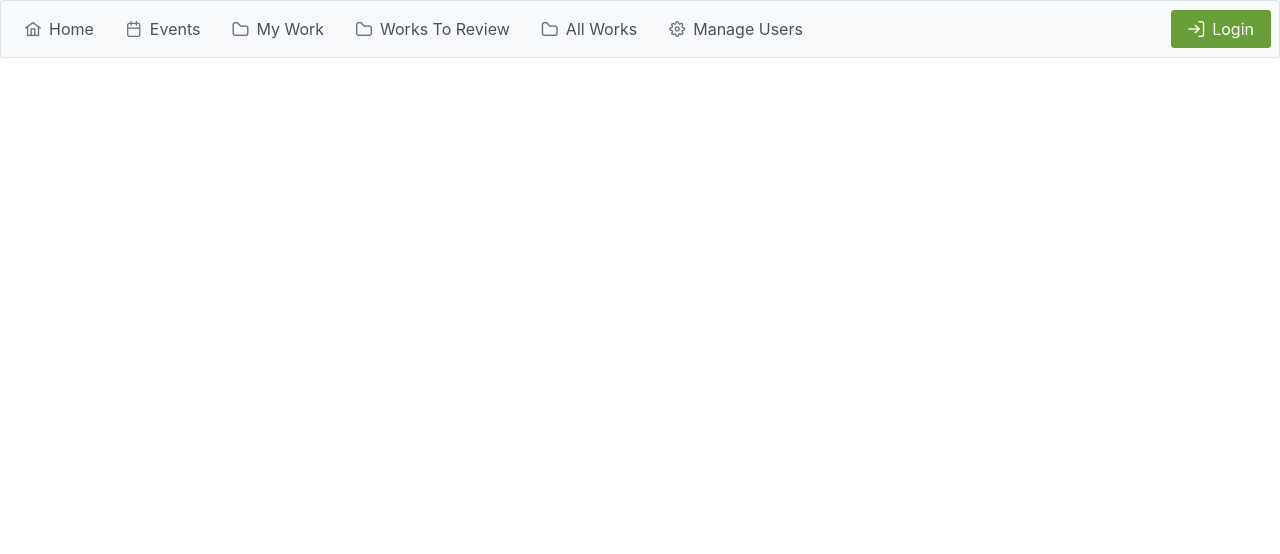
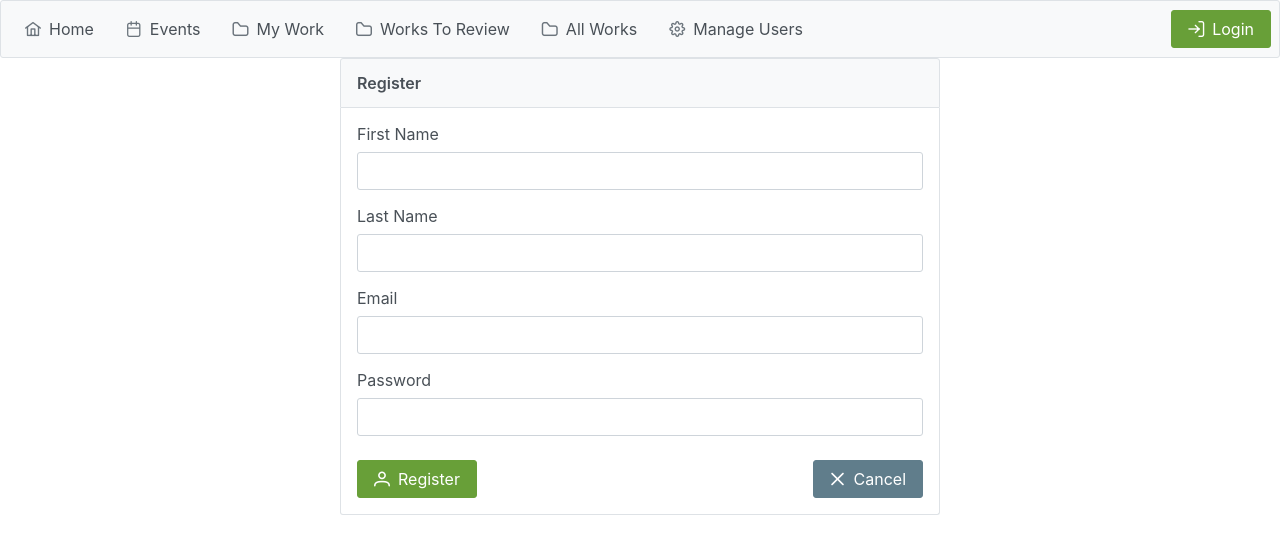
Before and after one commit to Tipek9797/SIProject, a React (Create React App) app in the folder frontend/: page /auth/register in a window 1280 px wide. Shown: the top 554 px of the page. Built offline with nearby package versions, Linux system fonts and the light colour scheme.

Commit message:
Add register page

```diff
--- a/frontend/src/App.js
+++ b/frontend/src/App.js
@@ -7,6 +7,7 @@ import Event from './pages/eventsPage/Event';
 // Pridaj ďalšie importy pre ostatné stránky podľa potreby
 import Navbar from "./components/navigation/Navbar";
 import ManageUsers from "./pages/manageUsersPage/ManageUsers";
+import Register from './pages/registerPage/Register';
 
 function App() {
     return (
@@ -17,6 +18,7 @@ function App() {
                     <Route path="/" element={<Navigate to="/auth/login" replace />} />
                     <Route path="/home" element={<Home />} />
                     <Route path="/auth/login" element={<LoginPage />} />
+                    <Route path="/auth/register" element={<Register />} />
                     <Route path="/manageusers" element={<ManageUsers />} />
                     <Route path="/all-works" element={<AllWorks />} />
                     <Route path="/events" element={<Event />} />
--- a/frontend/src/pages/registerPage/Register.jsx
+++ b/frontend/src/pages/registerPage/Register.jsx
@@ -0,0 +1,94 @@
+import React, { useState } from "react";
+import { InputText } from 'primereact/inputtext';
+import { Button } from 'primereact/button';
+import { Panel } from 'primereact/panel';
+import { useNavigate } from 'react-router-dom';
+import { Toast } from 'primereact/toast';
+import "./register.css";
+
+export default function Register() {
+    const [name, setName] = useState('');
+    const [lastName, setLastName] = useState('');
+    const [email, setEmail] = useState('');
+    const [password, setPassword] = useState('');
+
+    const [errorFields, setErrorFields] = useState({ name: false, lastName: false, email: false, password: false });
+    const toast = React.useRef(null);
+    const navigate = useNavigate();
+
+    const validateEmail = (email) => {
+        const re = /^[^\s@]+@[^\s@]+\.[^\s@]+$/;
+        return re.test(String(email).toLowerCase());
+    };
+
+    const handleCancel = () => {
+        navigate('/auth/login');
+    };
+
+    return (
+        <div className="register-container">
+            <Toast ref={toast} />
+            <Panel header="Register">
+                <div className="p-field">
+                    <label htmlFor="name">First Name</label>
+                    <InputText
+                        id="name"
+                        value={name}
+                        onChange={(e) => {
+                            setName(e.target.value);
+                            setErrorFields(prev => ({ ...prev, name: false }));
+                        }}
+                        onBlur={() => { if (!name) setErrorFields(prev => ({ ...prev, name: true })); }}
+                        className={errorFields.name ? 'p-invalid' : ''}
+                    />
+                </div>
+                <div className="p-field">
+                    <label htmlFor="lastName">Last Name</label>
+                    <InputText
+                        id="lastName"
+                        value={lastName}
+                        onChange={(e) => {
+                            setLastName(e.target.value);
+                            setErrorFields(prev => ({ ...prev, lastName: false }));
+                        }}
+                        onBlur={() => { if (!lastName) setErrorFields(prev => ({ ...prev, lastName: true })); }}
+                        className={errorFields.lastName ? 'p-invalid' : ''}
+                    />
+                </div>
+                <div className="p-field">
+                    <label htmlFor="email">Email</label>
+                    <InputText
+                        id="email"
+                        value={email}
+                        onChange={(e) => {
+                            setEmail(e.target.value);
+                            setErrorFields(prev => ({ ...prev, email: false }));
+                        }}
+                        onBlur={() => {
+                            if (!email || !validateEmail(email)) setErrorFields(prev => ({ ...prev, email: true }));
+                        }}
+                        className={errorFields.email ? 'p-invalid' : ''}
+                    />
+                </div>
+                <div className="p-field">
+                    <label htmlFor="password">Password</label>
+                    <InputText
+                        id="password"
+                        type="password"
+                        value={password}
+                        onChange={(e) => {
+                            setPassword(e.target.value);
+                            setErrorFields(prev => ({ ...prev, password: false }));
+                        }}
+                        onBlur={() => { if (!password) setErrorFields(prev => ({ ...prev, password: true })); }}
+                        className={errorFields.password ? 'p-invalid' : ''}
+                    />
+                </div>
+                <div className="button-group">
+                    <Button label="Register" icon="pi pi-user" className="p-button-success button-spacing"/>
+                    <Button label="Cancel" icon="pi pi-times" onClick={handleCancel} className="p-button-secondary"/>
+                </div>
+            </Panel>
+        </div>
+    );
+}
--- a/frontend/src/pages/registerPage/register.css
+++ b/frontend/src/pages/registerPage/register.css
@@ -0,0 +1,33 @@
+.register-container {
+    border-radius: 8px;
+    width: 100%;
+    max-width: 600px;
+    margin: 0 auto;
+}
+
+.p-field {
+    display: flex;
+    flex-direction: column;
+    margin-bottom: 1rem;
+}
+
+.p-inputtext {
+    margin-top: 0.5rem;
+}
+
+.button-group {
+    display: flex;
+    justify-content: space-between;
+    margin-top: 1.5rem;
+}
+
+.p-button-cancel {
+    background-color: #f44336;
+    border: none;
+}
+
+.p-toast {
+    position: absolute;
+    top: 1rem;
+    right: 1rem;
+}
```
